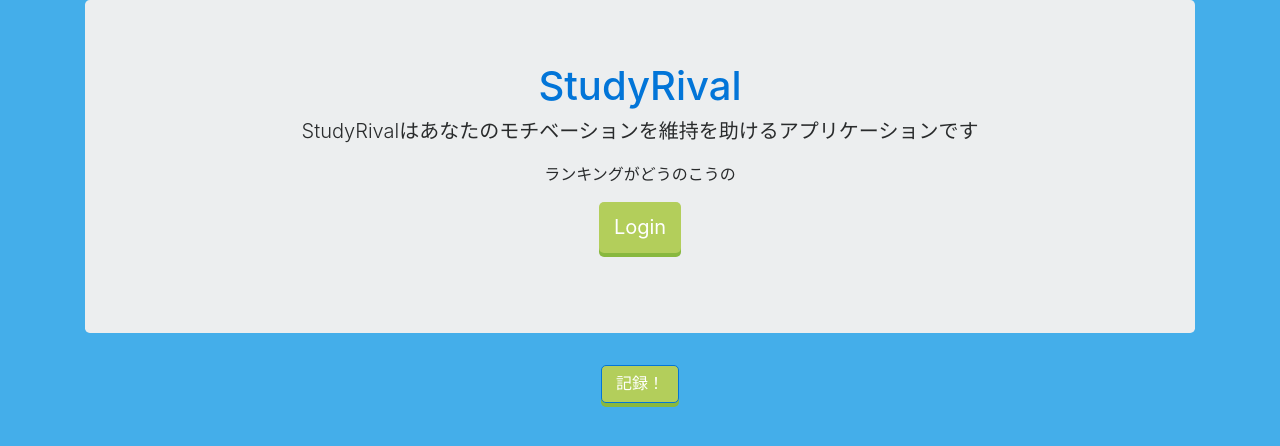
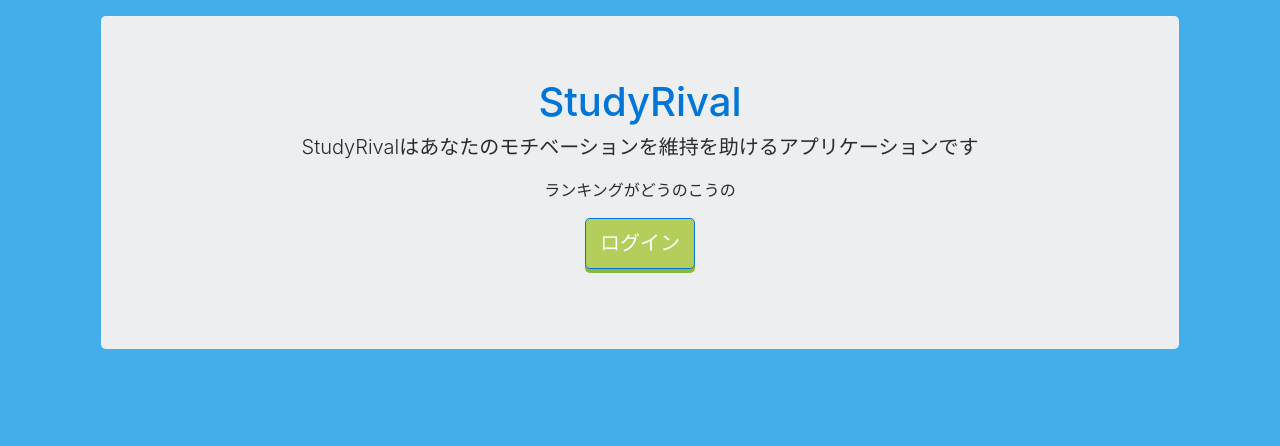
Before and after one commit to tetsu31415/StudyRival, a Django app: page / in a window 1280 px wide. Shown: the part 56-502 px from the top of the page. Run offline with Django 3.2, Linux system fonts and the light colour scheme; some libraries are stand-ins or nearby versions.

Commit message:
レイアウトの調整

```diff
--- a/easy_regist/templates/easy_regist/index.html
+++ b/easy_regist/templates/easy_regist/index.html
@@ -1,34 +1,14 @@
 {% extends "app/base.html" %}
 {% block content %}
 <div class="container">
-  <div class="jumbotron">
+  <div class="jumbotron m-3">
     <div class="left">
       <h1 class="text-primary">StudyRival</h1>
       <p class="lead">StudyRivalはあなたのモチベーションを維持を助けるアプリケーションです</p>
       <p>ランキングがどうのこうの</p>
     </div>
 
-    <p><a class="btn btn-lg" href="{% url 'easy_regist:login' %}" role="button">Login</a></p>
+    <p><a class="btn btn-lg btn-primary" href="{% url 'easy_regist:login' %}" role="button">ログイン</a></p>
   </div>
-
-  <!-- モーダルウィンドウを呼び出すボタン -->
-  <button type="button" class="btn btn-primary" data-toggle="modal" data-target="#myModal">記録！</button>
-
-  <!-- モーダルウィンドウの中身 -->
-  <div class="modal fade" id="myModal">
-    <div class="modal-dialog">
-      <div class="modal-content">
-        <div class="modal-header">
-          <button type="button" class="close" data-dismiss="modal" aria-label="Close"><span aria-hidden="true">&times;</span></button>
-          <h4 class="modal-title">レベルアップ！</h4>
-        </div>
-        <div class="modal-body">Lv100</div>
-        <div class="modal-footer">
-          <button type="button" class="btn btn-primary" data-dismiss="modal">閉じる</button>
-         </div>
-      </div>
-    </div>
-  </div>
-  <!-- モーダルウィンドウ終了 -->
 </div><!-- /.container -->
 {% endblock %}
```
